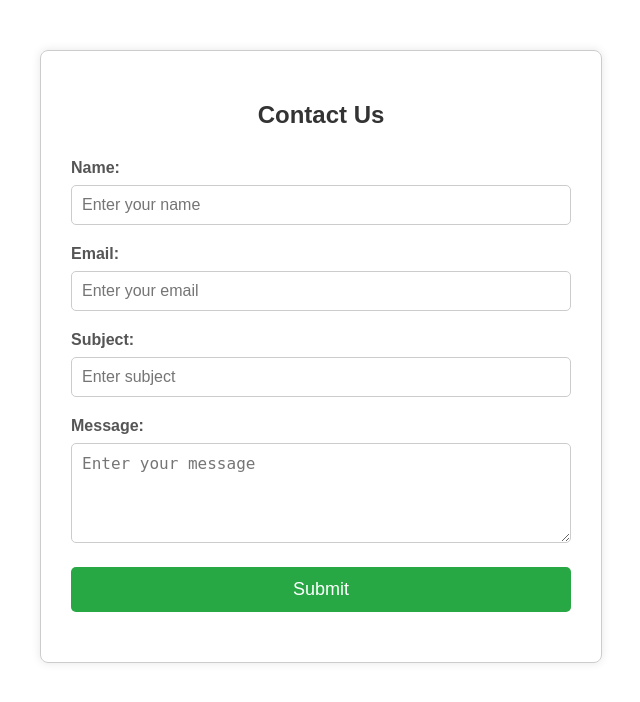
After one commit to shreecom/grampanchayat, a PHP site: page /pages/contact_us.php in a window 1280 px wide. The commit adds this page. Shown: the top 702 px of the page, without its empty margins (319-959 px from the left). Run offline with PHP 8.4, Linux system fonts and the light colour scheme.

Commit message:
add new files

```diff
--- a/index.php
+++ b/index.php
@@ -17,7 +17,11 @@ session_start();
     <?php
     require("./pages/navbar.php");
     require("./pages/slider.php");
-    // require("./pages/footer.php");
+    require("./pages/important_websites.php");
+    require("./pages/vision.php");
+    require("./pages/map.php");
+    require("./pages/contact_us.php");
+    require("./pages/footer.php");
     ?>
 </body>
 
--- /dev/null
+++ b/pages/contact_us.php
@@ -0,0 +1,120 @@
+<!DOCTYPE html>
+<html lang="en">
+<head>
+    <meta charset="UTF-8">
+    <title>Contact Us Form</title>
+    <style>
+        .contact-form {
+            max-width: 500px;
+            margin: 50px auto;
+            padding: 30px;
+            border: 1px solid #ccc;
+            border-radius: 8px;
+            box-shadow: 0 0 10px rgba(0, 0, 0, 0.1);
+            font-family: Arial, sans-serif;
+        }
+
+        .contact-form h2 {
+            text-align: center;
+            margin-bottom: 30px;
+            color: #333;
+        }
+
+        .form-group {
+            margin-bottom: 20px;
+        }
+
+        .form-group label {
+            display: block;
+            margin-bottom: 8px;
+            font-weight: bold;
+            color: #555;
+        }
+
+        .form-group input,
+        .form-group textarea {
+            width: 100%;
+            padding: 10px;
+            border: 1px solid #ccc;
+            border-radius: 5px;
+            box-sizing: border-box;
+            font-size: 16px;
+        }
+
+        .form-group input:focus,
+        .form-group textarea:focus {
+            outline: none;
+            border-color: #007bff;
+            box-shadow: 0 0 5px rgba(0, 123, 255, 0.5);
+        }
+
+        .form-group textarea {
+            resize: vertical;
+            height: 100px;
+        }
+
+        .contact-form button {
+            width: 100%;
+            padding: 12px;
+            background-color: #007bff;
+            color: white;
+            border: none;
+            border-radius: 5px;
+            cursor: pointer;
+            font-size: 18px;
+        }
+
+        .contact-form button:hover {
+            background-color: #0056b3;
+        }
+
+        .error-message {
+            color: red;
+            margin-top: 5px;
+        }
+    </style>
+</head>
+<body>
+
+<div class="contact-form bg-light">
+    <h2>Contact Us</h2>
+    <form action="#" method="post" id="contactForm">
+        <div class="form-group">
+            <label for="name">Name:</label>
+            <input type="text" id="name" name="name" placeholder="Enter your name" required>
+        </div>
+        <div class="form-group">
+            <label for="email">Email:</label>
+            <input type="email" id="email" name="email" placeholder="Enter your email" required>
+        </div>
+        <div class="form-group">
+            <label for="subject">Subject:</label>
+            <input type="text" id="subject" name="subject" placeholder="Enter subject" required>
+        </div>
+        <div class="form-group">
+            <label for="message">Message:</label>
+            <textarea id="message" name="message" placeholder="Enter your message" rows="4" required></textarea>
+        </div>
+        <div class="form-group">
+            <button type="submit" style="background-color: #28a745; color: #ffffff;">Submit</button>
+        </div>
+    </form>
+</div>
+
+<script>
+    // Simple client-side validation
+    document.getElementById('contactForm').addEventListener('submit', function(event) {
+        const name = document.getElementById('name').value;
+        const email = document.getElementById('email').value;
+        const subject = document.getElementById('subject').value;
+        const message = document.getElementById('message').value;
+
+        if (!name || !email || !subject || !message) {
+            event.preventDefault();
+            alert('All fields are required.');
+        }
+    });
+</script>
+
+</body>
+</html>
--- a/pages/navbar.css
+++ b/pages/navbar.css
@@ -1,3 +1,4 @@
 .nav-item {
-    font-size: 18px;
+    font-size: 16px;
+    color: #e9fae9;
 }
--- a/pages/slider.php
+++ b/pages/slider.php
@@ -15,7 +15,7 @@
       <img src="https://prd.mp.gov.in/Assets/Slider/SliderWork.jpg" class="d-block w-100" alt="...">
     </div>
     <div class="carousel-item">
-      <img src="https://jkpanchayat.jk.gov.in/admin/slider/banner1.jpg" class="d-block w-100" alt="...">
+      <img src="https://prd.mp.gov.in/Assets/Slider/SliderPaymnet.jpg" class="d-block w-100" alt="...">
     </div>
   </div>
   <button class="carousel-control-prev" type="button" data-bs-target="#carouselExampleInterval" data-bs-slide="prev">
```
Also changed, not shown: pages/footer.php (+55 -2 lines), pages/important_websites.php (added, +74 -0 lines), pages/map.php (added, +45 -0 lines), pages/navbar.php (+10 -2 lines), pages/online_services/online_services.php (added, +12 -0 lines), pages/vision.php (added, +30 -0 lines).
